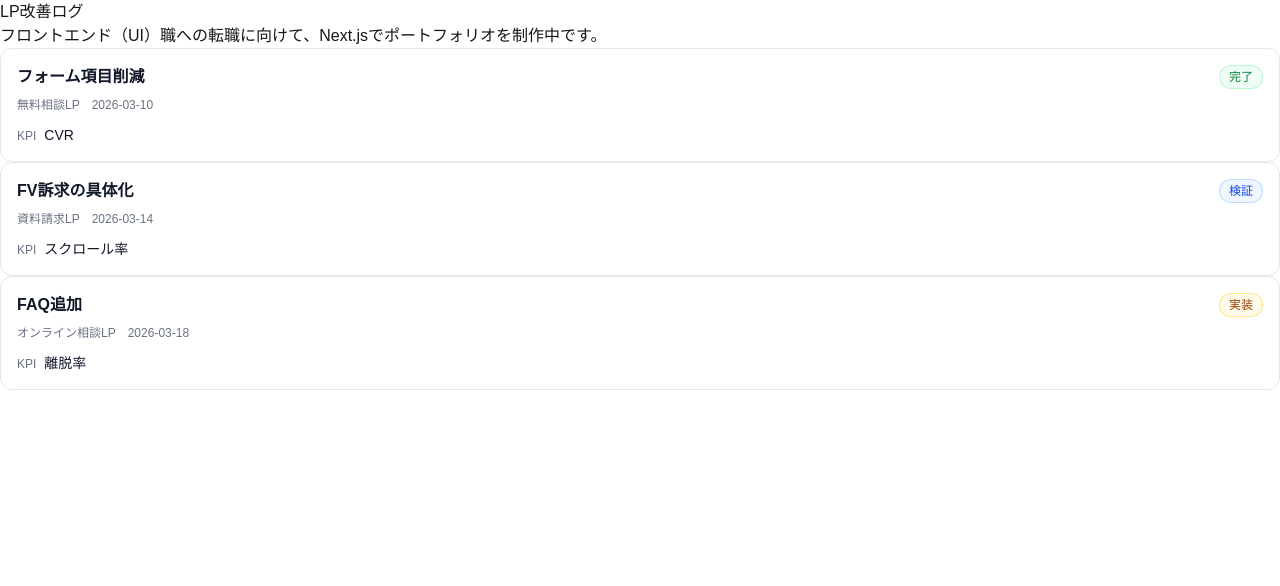
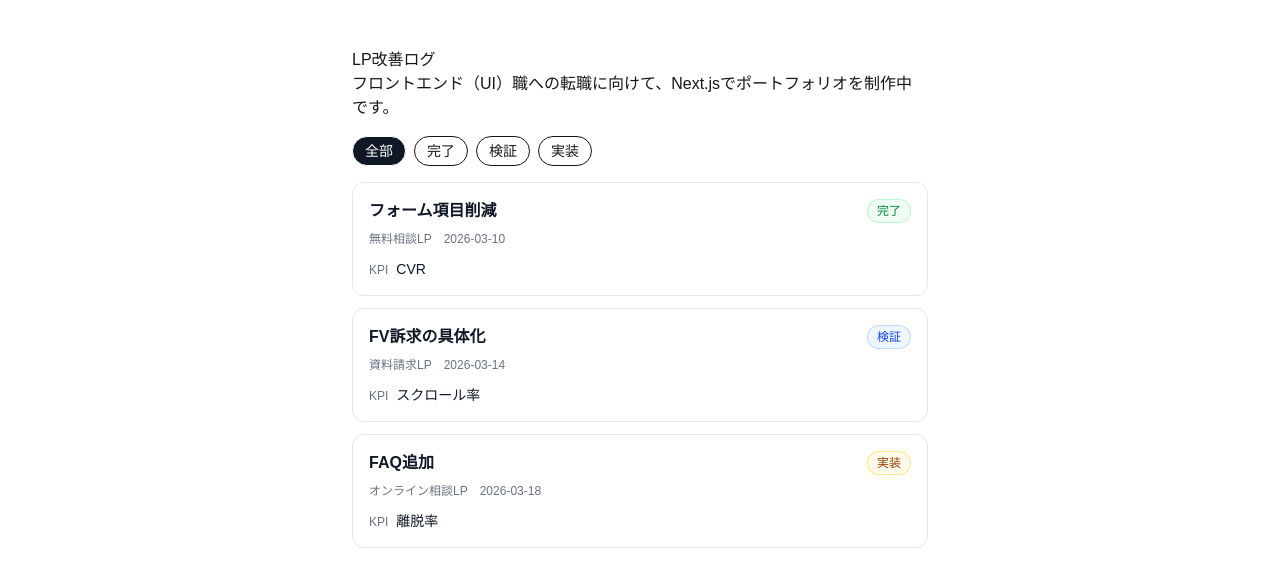
Before and after one commit to a-natsu/lp-log, a Next.js app: page / in a window 1280 px wide. Shown: the top 586 px of the page. Built offline with nearby package versions, Linux system fonts and the light colour scheme.

Commit message:
Add status filter on home

```diff
--- a/app/page.tsx
+++ b/app/page.tsx
@@ -7,16 +7,45 @@ import { logs } from "./data/logs";
 import { LogCard } from "./components/LogCard";
 
 export default function Home(){
+
+// 1. 今どのボタン（ステータス）が選ばれているかを覚えるメモ帳
+const [selectedStatus, setSelectedStatus] = useState<string | null>(null);
+
+// 2. そのメモ帳の内容を見て、表示するデータを絞り込む
+const filteredLogs = selectedStatus
+  ? logs.filter((log) => log.status === selectedStatus)
+  : logs;
+
   return (
-           <main>
+           <main className="max-w-2xl mx-auto p-6 md:p-12">
              <h1>LP改善ログ</h1>
              <p>フロントエンド（UI）職への転職に向けて、Next.jsでポートフォリオを制作中です。</p>
-             <ul>
 
-{logs.map((log) => (
+<div className="mt-4 flex flex-wrap gap-2">
+  {/* 「全部」ボタン */}
+  <button
+    onClick={() => setSelectedStatus(null)}
+    className={`rounded-full border px-3 py-1 text-sm ${selectedStatus === null ? "bg-gray-900 text-white" : "bg-white"}`}
+  >
+    全部
+  </button>
+
+  {/* 「完了・検証・実装」ボタンを自動で作る */}
+  {["完了", "検証", "実装"].map((s) => (
+    <button
+      key={s}
+      onClick={() => setSelectedStatus(s)}
+      className={`rounded-full border px-3 py-1 text-sm ${selectedStatus === s ? "bg-gray-900 text-white" : "bg-white"}`}
+    >
+      {s}
+    </button>
+  ))}
+</div>
+
+<ul className="mt-4 space-y-3">
+  {filteredLogs.map((log) => (
     <LogCard key={log.id} log={log} />
-))}
-
+  ))}
 </ul>
              </main>
   );
```
